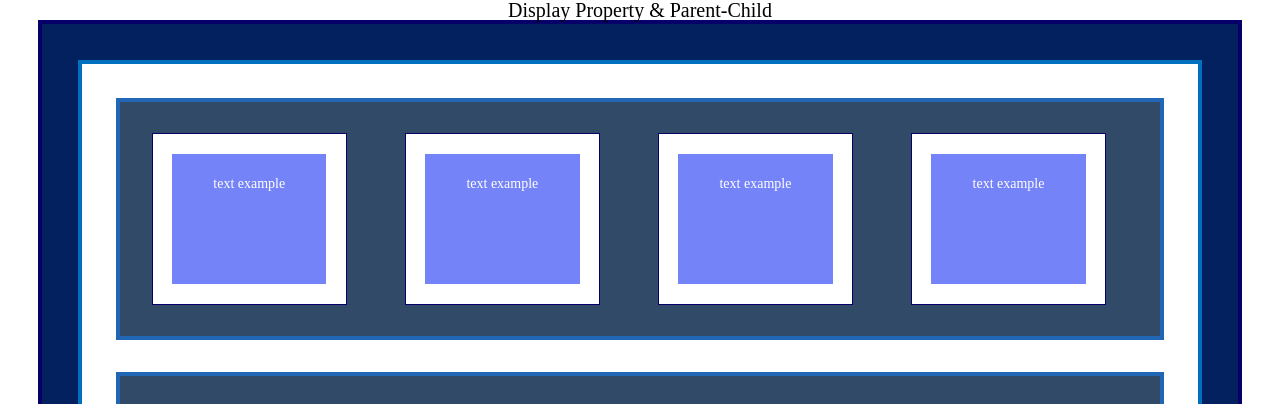
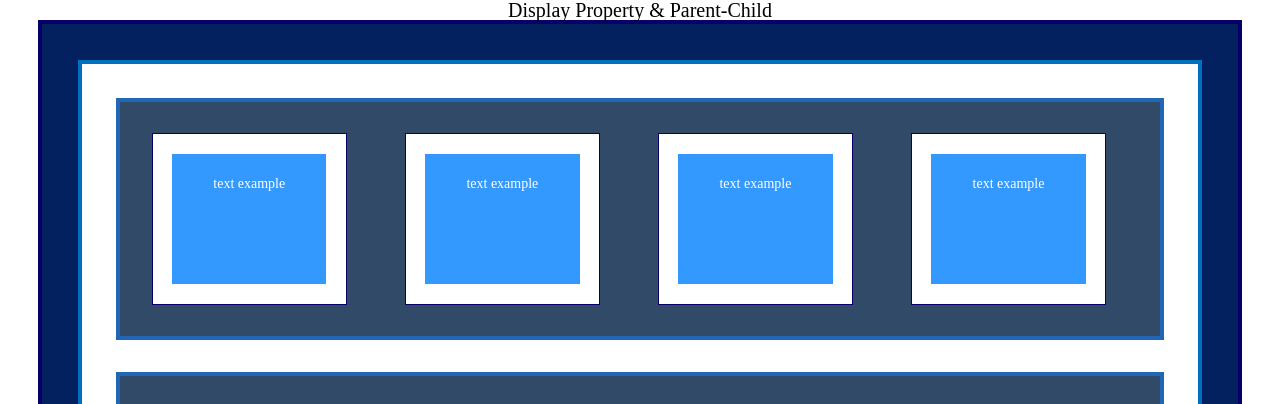
Before and after one commit to SabaMania/lesson-5, a plain HTML site: page index.html in a window 1280 px wide. Shown: the top 404 px of the page. Drawn offline with Linux system fonts and the light colour scheme.

Commit message:
add color

```diff
--- a/styles/style.css
+++ b/styles/style.css
@@ -56,7 +56,7 @@ body {
 	height: 100%;
 	width: 100%;
 	padding: 3%;
-	background: #7583F9;
+	background: #3399ff;
 }
 .minibox-text {
 	font-size: 14px;
```
